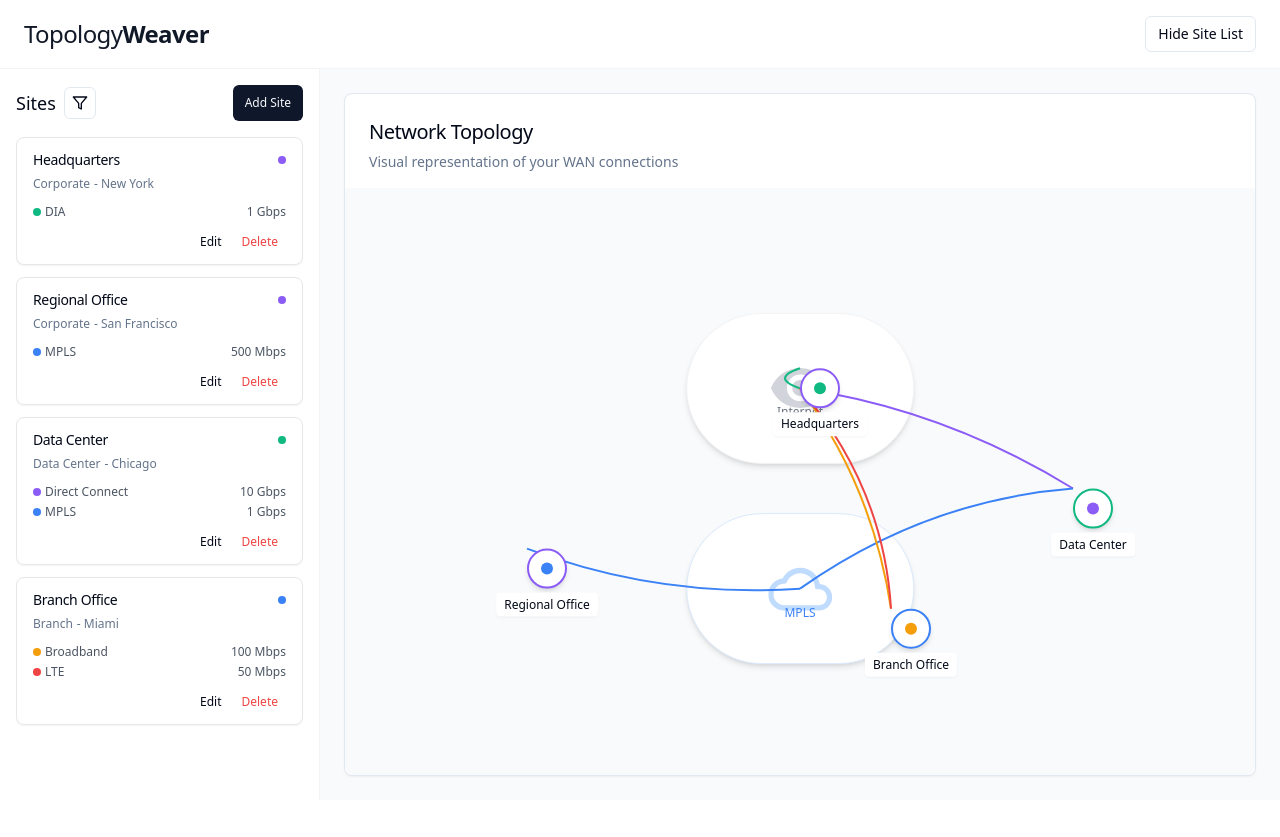
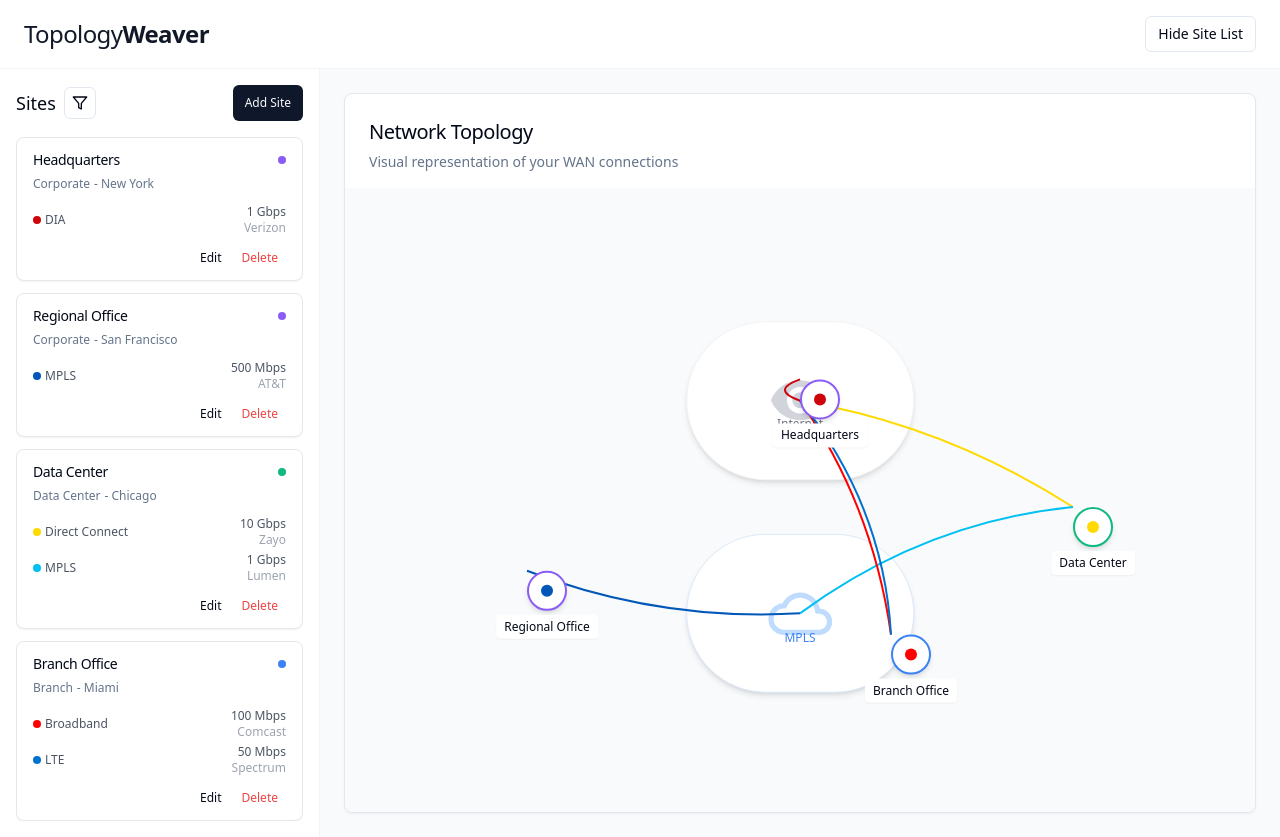
Before and after one commit to mcherring7/topology-weaver, a React (Vite) app: page / in a window 1280 px wide. Before the commit the page ends 800 px from the top, so only its background shows below. Built offline with nearby package versions, Linux system fonts and the light colour scheme.

Commit message:
Fix topology layout, add providers
Fixes layout issues when hiding site list. Adds providers to site details.

```diff
--- a/src/components/NetworkTopology.tsx
+++ b/src/components/NetworkTopology.tsx
@@ -22,11 +22,13 @@ const NetworkTopology = ({
   const [sitePositions, setSitePositions] = useState<Record<string, {x: number, y: number}>>({});
 
   useEffect(() => {
+    if (dimensions.width === 0 || dimensions.height === 0) return;
+
     const positions: Record<string, {x: number, y: number}> = {};
     sites.forEach(site => {
       positions[site.id] = {
-        x: site.coordinates.x * (dimensions.width || 1),
-        y: site.coordinates.y * (dimensions.height || 1)
+        x: site.coordinates.x * dimensions.width,
+        y: site.coordinates.y * dimensions.height
       };
     });
     setSitePositions(positions);
@@ -35,32 +37,52 @@ const NetworkTopology = ({
   useEffect(() => {
     const updateDimensions = () => {
       if (canvasRef.current) {
-        setDimensions({
-          width: canvasRef.current.offsetWidth,
-          height: canvasRef.current.offsetHeight,
-        });
+        const width = canvasRef.current.offsetWidth;
+        const height = canvasRef.current.offsetHeight;
+
+        if (width > 0 && height > 0) {
+          setDimensions({
+            width,
+            height,
+          });
+        }
       }
     };
 
     updateDimensions();
+
     window.addEventListener("resize", updateDimensions);
+
+    const intervalId = setInterval(updateDimensions, 100);
 
     return () => {
       window.removeEventListener("resize", updateDimensions);
+      clearInterval(intervalId);
     };
   }, []);
 
   useEffect(() => {
-    const timer = setTimeout(() => {
+    const checkDimensions = () => {
       if (canvasRef.current) {
-        setDimensions({
-          width: canvasRef.current.offsetWidth,
-          height: canvasRef.current.offsetHeight,
-        });
+        const width = canvasRef.current.offsetWidth;
+        const height = canvasRef.current.offsetHeight;
+
+        if (width > 0 && height > 0 && (width !== dimensions.width || height !== dimensions.height)) {
+          setDimensions({
+            width,
+            height,
+          });
+        }
       }
-    }, 300); // Small delay to allow animation to complete
+    };
 
-    return () => clearTimeout(timer);
+    const timeouts = [50, 100, 250, 500, 1000].map(delay =>
+      setTimeout(checkDimensions, delay)
+    );
+
+    return () => {
+      timeouts.forEach(clearTimeout);
+    };
   }, [canvasRef.current?.offsetWidth, canvasRef.current?.offsetHeight]);
 
   const getConnectionColor = (connectionType: string) => {
@@ -92,6 +114,37 @@ const NetworkTopology = ({
         return "#6B7280"; // Gray
     }
   };
+
+  const getProviderColor = (provider?: string) => {
+    if (!provider) return "#6b7280"; // Gray default
+
+    switch (provider) {
+      case "AT&T":
+        return "#0057b8"; // AT&T Blue
+      case "Verizon":
+        return "#cd040b"; // Verizon Red
+      case "Lumen":
+        return "#00c0f3"; // Lumen Blue
+      case "Comcast":
+        return "#ff0000"; // Comcast Red
+      case "Spectrum":
+        return "#0072ce"; // Spectrum Blue
+      case "Zayo":
+        return "#ffda00"; // Zayo Yellow
+      default:
+        return "#6b7280"; // Gray
+    }
+  };
+
+  const getDistanceFactors = () => {
+    const siteFactor = Math.max(0.3, 1 - (sites.length / 50));
+    return {
+      internetDistance: dimensions.height * 0.25 * siteFactor,
+      mplsDistance: dimensions.height * 0.25 * siteFactor
+    };
+  };
+
+  const { internetDistance, mplsDistance } = getDistanceFactors();
 
   const handleDragStart = (siteId: string) => {
     setIsDragging(siteId);
@@ -126,16 +179,6 @@ const NetworkTopology = ({
       onUpdateSiteCoordinates(siteId, { x: relativeX, y: relativeY });
     }
   };
-
-  const getDistanceFactors = () => {
-    const siteFactor = Math.max(0.3, 1 - (sites.length / 50));
-    return {
-      internetDistance: dimensions.height * 0.25 * siteFactor,
-      mplsDistance: dimensions.height * 0.25 * siteFactor
-    };
-  };
-
-  const { internetDistance, mplsDistance } = getDistanceFactors();
 
   return (
     <div
@@ -225,7 +268,7 @@ const NetworkTopology = ({
                 transition={{ duration: 1, delay: 0.2 }}
                 d={`M ${sitePos.x} ${sitePos.y} Q ${controlX} ${controlY}, ${targetX} ${targetY}`}
                 fill="none"
-                stroke={getConnectionColor(connection.type)}
+                stroke={connection.provider ? getProviderColor(connection.provider) : getConnectionColor(connection.type)}
                 strokeWidth={selectedSite?.id === site.id || hoveredSite === site.id ? 3 : 2}
                 strokeDasharray={isMPLS ? "5,5" : undefined}
                 strokeOpacity={selectedSite && selectedSite.id !== site.id ? 0.3 : 1}
@@ -292,7 +335,10 @@ const NetworkTopology = ({
               {site.connections.length > 0 && (
                 <div
                   className="w-3 h-3 rounded-full"
-                  style={{ backgroundColor: getConnectionColor(site.connections[0].type) }}
+                  style={{ backgroundColor: site.connections[0].provider
+                    ? getProviderColor(site.connections[0].provider)
+                    : getConnectionColor(site.connections[0].type)
+                  }}
                 />
               )}
             </div>
@@ -326,9 +372,15 @@ const NetworkTopology = ({
                       <div key={idx} className="flex items-center gap-1">
                         <span
                           className="w-2 h-2 rounded-full"
-                          style={{ backgroundColor: getConnectionColor(connection.type) }}
+                          style={{ backgroundColor: connection.provider
+                            ? getProviderColor(connection.provider)
+                            : getConnectionColor(connection.type)
+                          }}
                         />
-                        <span>{connection.type}: {connection.bandwidth}</span>
+                        <span>
+                          {connection.type}: {connection.bandwidth}
+                          {connection.provider && <span className="ml-1 text-gray-500">({connection.provider})</span>}
+                        </span>
                       </div>
                     ))}
                   </motion.div>
--- a/src/components/SiteList.tsx
+++ b/src/components/SiteList.tsx
@@ -61,11 +61,13 @@ interface SiteListProps {
 
 const connectionTypes = ["DIA", "MPLS", "Direct Connect", "Broadband", "LTE"];
 const bandwidthOptions = ["10 Mbps", "50 Mbps", "100 Mbps", "500 Mbps", "1 Gbps", "10 Gbps"];
+const providerOptions = ["AT&T", "Verizon", "Lumen", "Comcast", "Spectrum", "Zayo"];
 const siteCategories: SiteCategory[] = ["Corporate", "Data Center", "Branch"];
 
 const connectionSchema = z.object({
   type: z.string().min(1, "Connection type is required"),
   bandwidth: z.string().min(1, "Bandwidth is required"),
+  provider: z.string().optional(),
 });
 
 const siteFormSchema = z.object({
@@ -103,7 +105,7 @@ const SiteList = ({
       location: "",
       category: "Corporate",
       connections: [
-        { type: "DIA", bandwidth: "100 Mbps" }
+        { type: "DIA", bandwidth: "100 Mbps", provider: "AT&T" }
       ],
     },
   });
@@ -120,7 +122,7 @@ const SiteList = ({
       location: "",
       category: "Corporate",
       connections: [
-        { type: "DIA", bandwidth: "100 Mbps" }
+        { type: "DIA", bandwidth: "100 Mbps", provider: "AT&T" }
       ],
     },
   });
@@ -138,7 +140,8 @@ const SiteList = ({
       category: values.category,
       connections: values.connections.map(conn => ({
         type: conn.type,
-        bandwidth: conn.bandwidth
+        bandwidth: conn.bandwidth,
+        provider: conn.provider
       })),
       coordinates: { x: 0, y: 0 },
     };
@@ -151,7 +154,7 @@ const SiteList = ({
       location: "",
       category: "Corporate",
       connections: [
-        { type: "DIA", bandwidth: "100 Mbps" }
+        { type: "DIA", bandwidth: "100 Mbps", provider: "AT&T" }
       ],
     });
   };
@@ -165,7 +168,8 @@ const SiteList = ({
         category: values.category,
         connections: values.connections.map(conn => ({
           type: conn.type,
-          bandwidth: conn.bandwidth
+          bandwidth: conn.bandwidth,
+          provider: conn.provider
         })),
       };
 
@@ -178,11 +182,18 @@ const SiteList = ({
 
   const openEditDialog = (site: Site) => {
     setSiteToEdit(site);
+
+    // Ensure the connections have provider field (for backward compatibility)
+    const connections = site.connections.map(conn => ({
+      ...conn,
+      provider: conn.provider || undefined
+    }));
+
     editForm.reset({
       name: site.name,
       location: site.location,
       category: site.category,
-      connections: site.connections,
+      connections,
     });
     setIsEditDialogOpen(true);
   };
@@ -196,7 +207,7 @@ const SiteList = ({
 
   const addConnection = (fieldArray: any) => {
     if (fieldArray.fields.length < 3) {
-      fieldArray.append({ type: "DIA", bandwidth: "100 Mbps" });
+      fieldArray.append({ type: "DIA", bandwidth: "100 Mbps", provider: "AT&T" });
     } else {
       toast.error("Maximum 3 connections allowed");
     }
@@ -240,6 +251,27 @@ const SiteList = ({
     }
   };
 
+  const getProviderColor = (provider?: string) => {
+    if (!provider) return "#6b7280"; // Gray default
+
+    switch (provider) {
+      case "AT&T":
+        return "#0057b8"; // AT&T Blue
+      case "Verizon":
+        return "#cd040b"; // Verizon Red
+      case "Lumen":
+        return "#00c0f3"; // Lumen Blue
+      case "Comcast":
+        return "#ff0000"; // Comcast Red
+      case "Spectrum":
+        return "#0072ce"; // Spectrum Blue
+      case "Zayo":
+        return "#ffda00"; // Zayo Yellow
+      default:
+        return "#6b7280"; // Gray
+    }
+  };
+
   const handleCategoryFilterChange = (category: SiteCategory) => {
     onCategoryFiltersChange(
       categoryFilters.includes(category)
@@ -254,6 +286,7 @@ const SiteList = ({
 
   const filteredSites = sites.filter(site => categoryFilters.includes(site.category));
 
+  // Render dialog forms
   return (
     <div className="p-4 flex flex-col h-full">
       <div className="flex justify-between items-center mb-4">
@@ -398,7 +431,8 @@ const SiteList = ({
                   </div>
 
                   {addConnectionsField.fields.map((field, index) => (
-                    <div key={field.id} className="flex items-end gap-2 mb-3 p-2 border rounded-md">
+                    <div key={field.id} className="flex flex-col gap-2 mb-3 p-2 border rounded-md">
+                      <div className="flex items-end gap-2">
                         <FormField
                           control={addForm.control}
                           name={`connections.${index}.type`}
@@ -464,6 +498,35 @@ const SiteList = ({
                           <X className="h-4 w-4" />
                         </Button>
                       </div>
+                      <FormField
+                        control={addForm.control}
+                        name={`connections.${index}.provider`}
+                        render={({ field }) => (
+                          <FormItem className="flex-1">
+                            <FormLabel className="text-xs">Provider</FormLabel>
+                            <Select
+                              onValueChange={field.onChange}
+                              defaultValue={field.value}
+                            >
+                              <FormControl>
+                                <SelectTrigger>
+                                  <SelectValue placeholder="Select provider (optional)" />
+                                </SelectTrigger>
+                              </FormControl>
+                              <SelectContent>
+                                <SelectItem value="">None</SelectItem>
+                                {providerOptions.map((provider) => (
+                                  <SelectItem key={provider} value={provider}>
+                                    {provider}
+                                  </SelectItem>
+                                ))}
+                              </SelectContent>
+                            </Select>
+                            <FormMessage />
+                          </FormItem>
+                        )}
+                      />
+                    </div>
                   ))}
                   {addForm.formState.errors.connections?.message && (
                     <p className="text-sm font-medium text-destructive">{addForm.formState.errors.connections.message}</p>
@@ -515,11 +578,21 @@ const SiteList = ({
                         <span className="flex items-center">
                           <span
                             className="w-2 h-2 rounded-full mr-1"
-                            style={{ backgroundColor: getConnectionColor(conn.type) }}
+                            style={{ backgroundColor: conn.provider
+                              ? getProviderColor(conn.provider)
+                              : getConnectionColor(conn.type)
+                            }}
                           />
                           {conn.type}
                         </span>
+                        <div className="text-right">
                           <span>{conn.bandwidth}</span>
+                          {conn.provider && (
+                            <span className="block text-gray-400 text-xs">
+                              {conn.provider}
+                            </span>
+                          )}
+                        </div>
                       </div>
                     ))}
                   </div>
@@ -648,7 +721,8 @@ const SiteList = ({
                 </div>
 
                 {editConnectionsField.fields.map((field, index) => (
-                  <div key={field.id} className="flex items-end gap-2 mb-3 p-2 border rounded-md">
+                  <div key={field.id} className="flex flex-col gap-2 mb-3 p-2 border rounded-md">
+                    <div className="flex items-end gap-2">
                       <FormField
                         control={editForm.control}
                         name={`connections.${index}.type`}
@@ -714,6 +788,35 @@ const SiteList = ({
                         <X className="h-4 w-4" />
                       </Button>
                     </div>
+                    <FormField
+                      control={editForm.control}
+                      name={`connections.${index}.provider`}
+                      render={({ field }) => (
+                        <FormItem className="flex-1">
+                          <FormLabel className="text-xs">Provider</FormLabel>
+                          <Select
+                            onValueChange={field.onChange}
+                            defaultValue={field.value}
+                          >
+                            <FormControl>
+                              <SelectTrigger>
+                                <SelectValue placeholder="Select provider (optional)" />
+                              </SelectTrigger>
+                            </FormControl>
+                            <SelectContent>
+                              <SelectItem value="">None</SelectItem>
+                              {providerOptions.map((provider) => (
+                                <SelectItem key={provider} value={provider}>
+                                  {provider}
+                                </SelectItem>
+                              ))}
+                            </SelectContent>
+                          </Select>
+                          <FormMessage />
+                        </FormItem>
+                      )}
+                    />
+                  </div>
                 ))}
                 {editForm.formState.errors.connections?.message && (
                   <p className="text-sm font-medium text-destructive">{editForm.formState.errors.connections.message}</p>
--- a/src/pages/Index.tsx
+++ b/src/pages/Index.tsx
@@ -15,7 +15,7 @@ const Index = () => {
       location: "New York",
       category: "Corporate",
       connections: [
-        { type: "DIA", bandwidth: "1 Gbps" }
+        { type: "DIA", bandwidth: "1 Gbps", provider: "Verizon" }
       ],
       coordinates: { x: 0.5, y: 0.3 }
     },
@@ -25,7 +25,7 @@ const Index = () => {
       location: "San Francisco",
       category: "Corporate",
       connections: [
-        { type: "MPLS", bandwidth: "500 Mbps" }
+        { type: "MPLS", bandwidth: "500 Mbps", provider: "AT&T" }
       ],
       coordinates: { x: 0.2, y: 0.6 }
     },
@@ -35,8 +35,8 @@ const Index = () => {
       location: "Chicago",
       category: "Data Center",
       connections: [
-        { type: "Direct Connect", bandwidth: "10 Gbps" },
-        { type: "MPLS", bandwidth: "1 Gbps" }
+        { type: "Direct Connect", bandwidth: "10 Gbps", provider: "Zayo" },
+        { type: "MPLS", bandwidth: "1 Gbps", provider: "Lumen" }
       ],
       coordinates: { x: 0.8, y: 0.5 }
     },
@@ -46,8 +46,8 @@ const Index = () => {
       location: "Miami",
       category: "Branch",
       connections: [
-        { type: "Broadband", bandwidth: "100 Mbps" },
-        { type: "LTE", bandwidth: "50 Mbps" }
+        { type: "Broadband", bandwidth: "100 Mbps", provider: "Comcast" },
+        { type: "LTE", bandwidth: "50 Mbps", provider: "Spectrum" }
       ],
       coordinates: { x: 0.6, y: 0.7 }
     },
@@ -60,12 +60,12 @@ const Index = () => {
   // Force a re-render of components when the layout changes
   const [, forceUpdate] = useState({});
   useEffect(() => {
-    // Small delay to allow animation to complete
-    const timer = setTimeout(() => {
-      forceUpdate({});
-    }, 300);
+    // Series of updates to catch transitions
+    const timers = [100, 300, 500, 700].map(delay =>
+      setTimeout(() => forceUpdate({}), delay)
+    );
 
-    return () => clearTimeout(timer);
+    return () => timers.forEach(clearTimeout);
   }, [showSiteList]);
 
   const addSite = (site: Site) => {
--- a/src/types/site.ts
+++ b/src/types/site.ts
@@ -7,6 +7,7 @@ export interface Coordinates {
 export interface Connection {
   type: string;
   bandwidth: string;
+  provider?: string; // Adding optional provider field
 }
 
 export type SiteCategory = "Corporate" | "Data Center" | "Branch";
```
Lines whose indentation alone changed are shown as unchanged.
